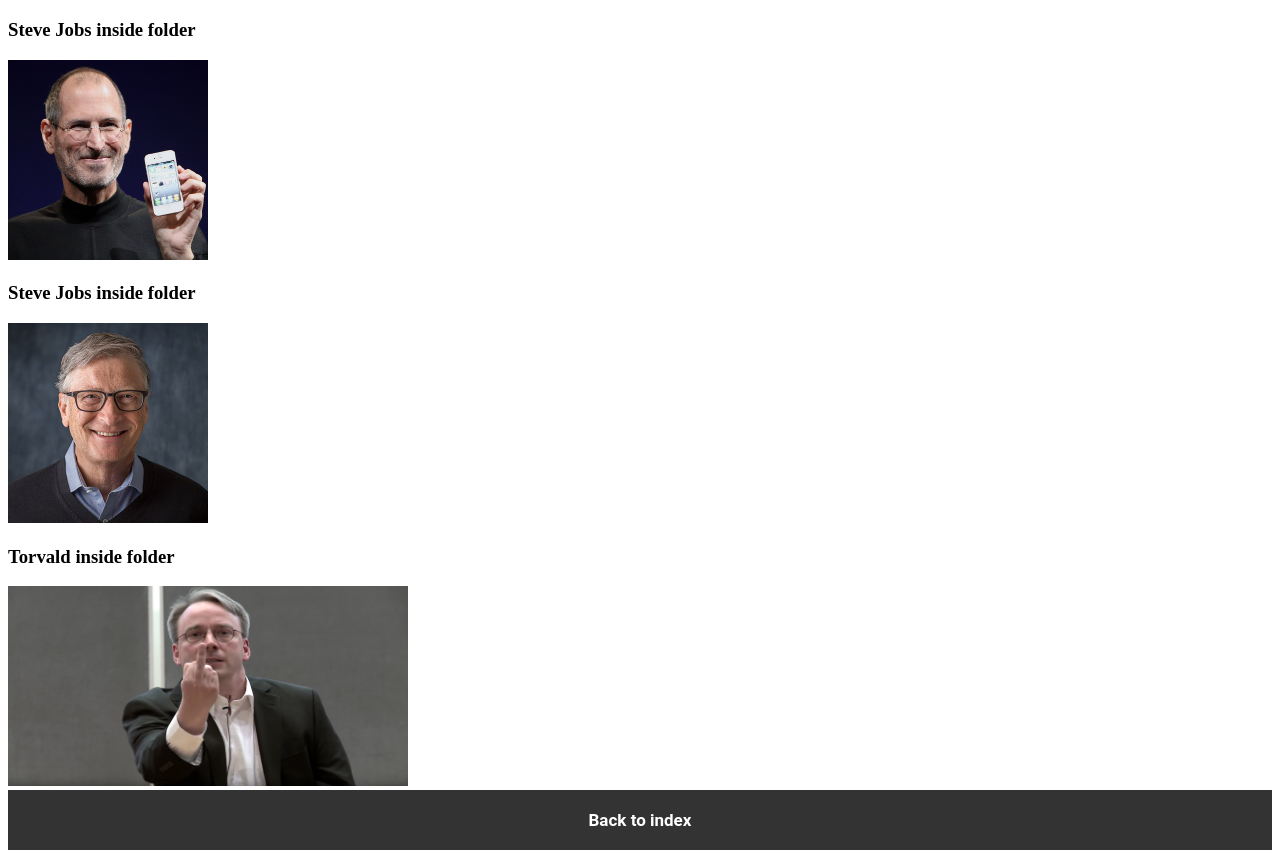
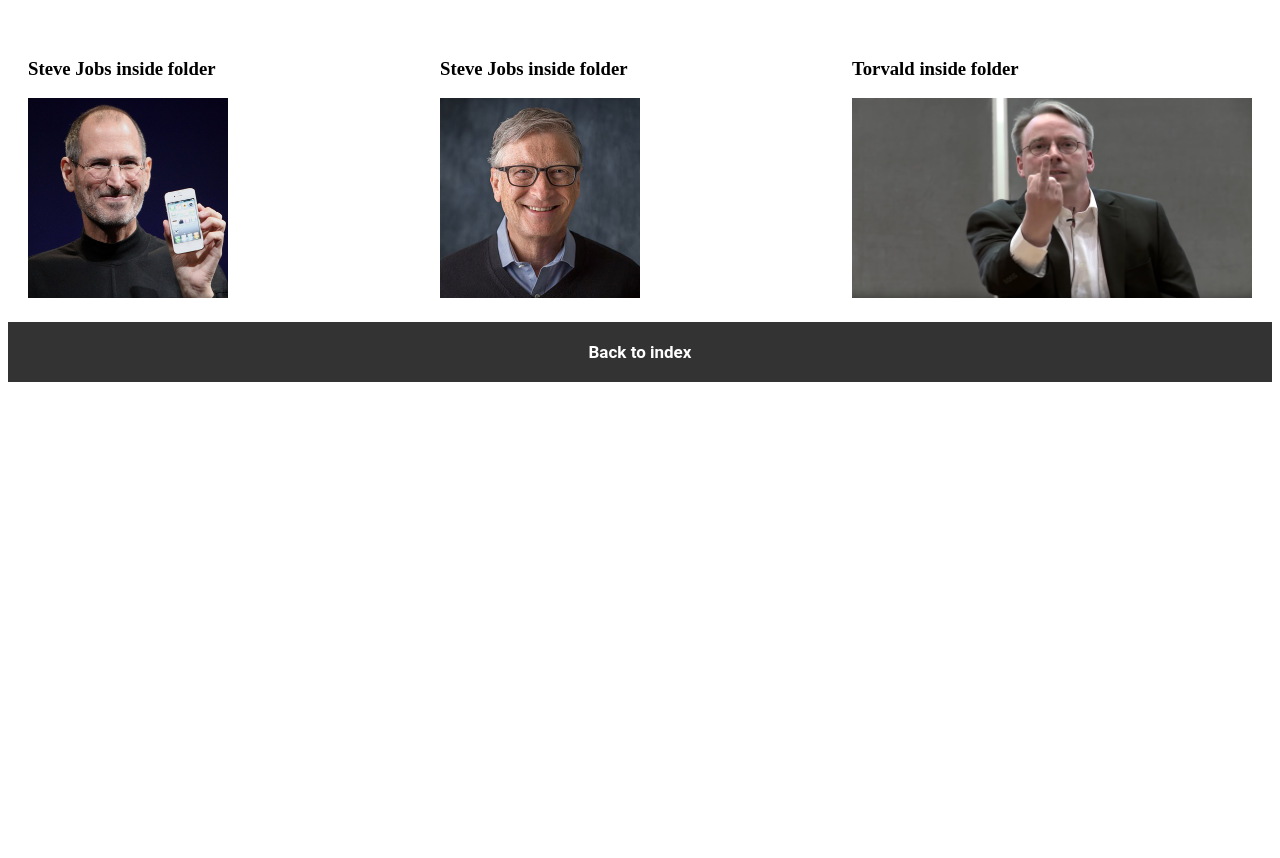
Before and after one commit to devdjangoreact/git-study2, a plain HTML site: page task2/index.html in a window 1280 px wide. Shown: the part 61-919 px from the top of the page. After the commit the page ends 800 px from the top, so only its background shows below. Drawn offline with Linux system fonts and the light colour scheme; files whose address does not match are found by name.

Commit message:
asdfasdf

```diff
--- /dev/null
+++ b/task2/css/main.css
@@ -0,0 +1,8 @@
+section {
+  display: flex;
+  justify-content: space-between;
+  align-items: center;
+  flex-wrap: wrap;
+  padding: 20px;
+  background-color: #fff;
+}
--- a/task2/index.html
+++ b/task2/index.html
@@ -5,6 +5,7 @@
     <meta http-equiv="X-UA-Compatible" content="IE=edge" />
     <meta name="viewport" content="width=device-width, initial-scale=1.0" />
     <link rel="stylesheet" href="./css/footer.css" />
+    <link rel="stylesheet" href="./css/main.css" />
     <title>Document</title>
   </head>
   <body>
```
Also changed, not shown: task2/images/Steve_Jobs_Headshot_2010-CROP_(cropped_2).jpg (added), task2/images/bill.jpg (added), task2/images/torvald.webp (added).
